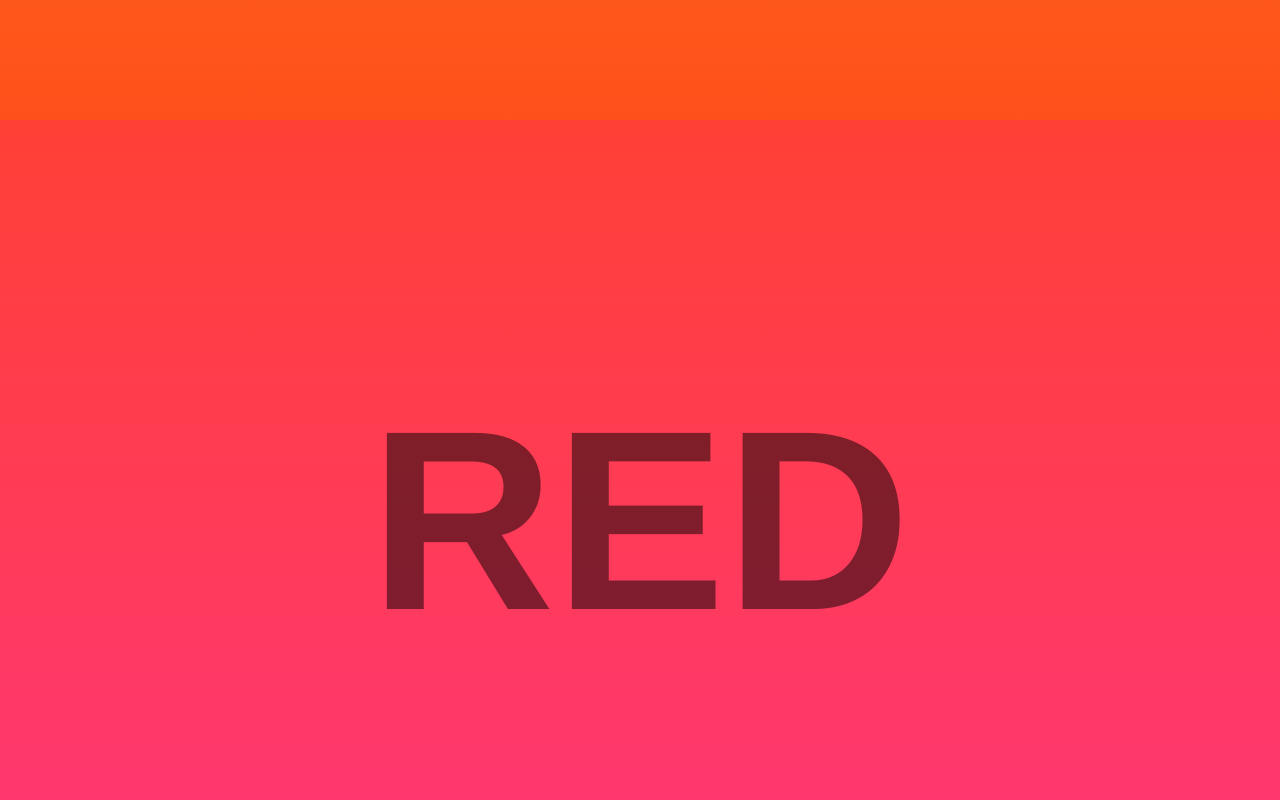
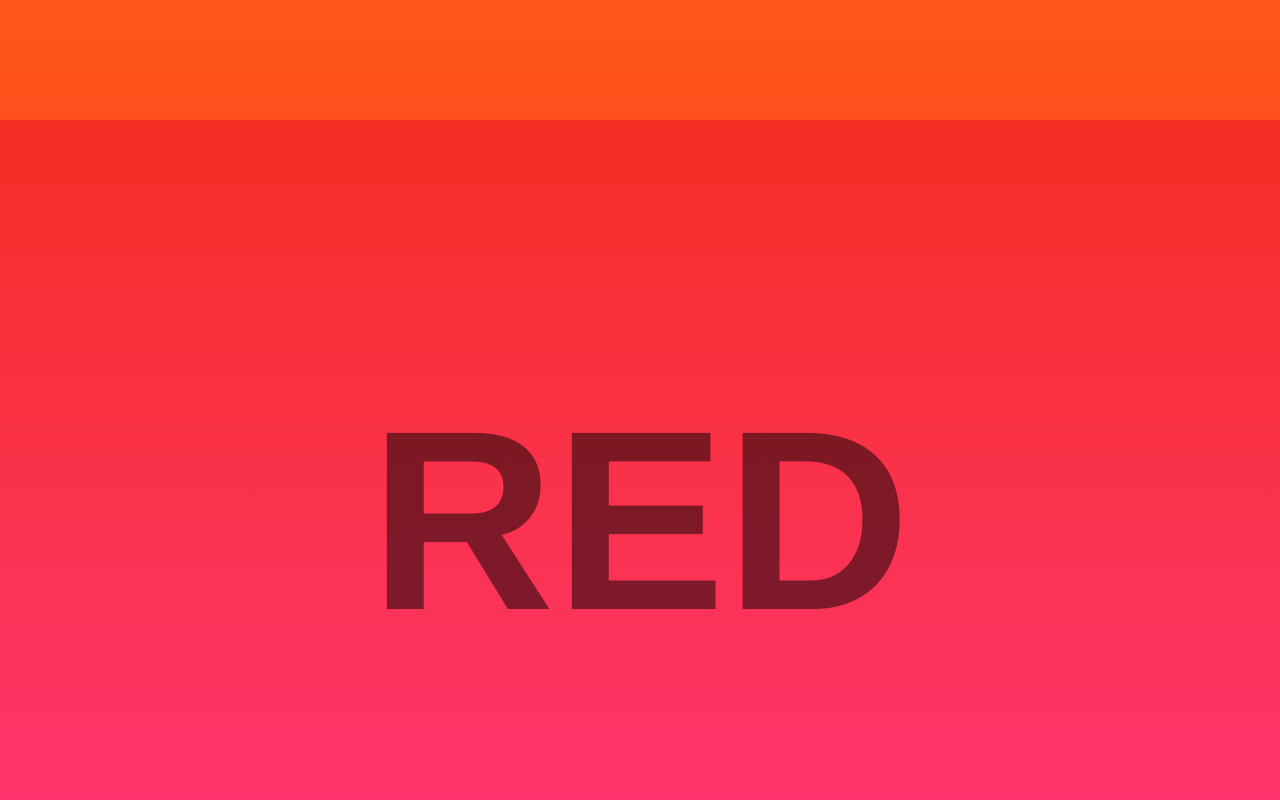
Before and after one commit to mrmrs/gradients, a website: page index.html in a window 1280 px wide. Shown: the part 6280-7080 px from the top of the page. Drawn offline with Linux system fonts and the light colour scheme.

Commit message:
Add some table of contents comments in header. Change base red value.

```diff
--- a/src/gradients.css
+++ b/src/gradients.css
@@ -1,4 +1,25 @@
-/* GRADIENTS */
+/*
+ *
+ * GRADIENTS.CSS
+ * v.1.0.0
+ * @mrmrs
+ *
+ *
+ * - Aqua
+ * - Blue
+ * - Navy
+ * - Teal
+ * - Green
+ * - Lime
+ * - Yellow
+ * - Orange
+ * - Red
+ * - Fuchshia
+ * - Purple
+ * - Maroon
+ *
+ */
+
 
 .aqua-gradient {
   background: rgba(127,219,255,1);
@@ -89,13 +110,13 @@
 }
 
 .red-gradient {
-  background: rgba(255,64,54,1);
-  background: -moz-linear-gradient(top, rgba(255,64,54,1) 0%, rgba(255,54,121,1) 100%);
-  background: -webkit-gradient(left top, left bottom, color-stop(0%, rgba(255,64,54,1)), color-stop(100%, rgba(255,54,121,1)));
-  background: -webkit-linear-gradient(top, rgba(255,64,54,1) 0%, rgba(255,54,121,1) 100%);
-  background: -o-linear-gradient(top, rgba(255,64,54,1) 0%, rgba(255,54,121,1) 100%);
-  background: -ms-linear-gradient(top, rgba(255,64,54,1) 0%, rgba(255,54,121,1) 100%);
-  background: linear-gradient(to bottom, rgba(255,64,54,1) 0%, rgba(255,54,121,1) 100%);
+  background: rgba(246,46,36,1);
+  background: -moz-linear-gradient(top, rgba(246,46,36,1) 0%, rgba(255,54,121,1) 100%);
+  background: -webkit-gradient(left top, left bottom, color-stop(0%, rgba(246,46,36,1)), color-stop(100%, rgba(255,54,121,1)));
+  background: -webkit-linear-gradient(top, rgba(246,46,36,1) 0%, rgba(255,54,121,1) 100%);
+  background: -o-linear-gradient(top, rgba(246,46,36,1) 0%, rgba(255,54,121,1) 100%);
+  background: -ms-linear-gradient(top, rgba(246,46,36,1) 0%, rgba(255,54,121,1) 100%);
+  background: linear-gradient(to bottom, rgba(246,46,36,1) 0%, rgba(255,54,121,1) 100%);
   filter: progid:DXImageTransform.Microsoft.gradient( startColorstr='#ff4036', endColorstr='#ff3679', GradientType=0 );
 }
 
@@ -132,18 +153,3 @@
   background: linear-gradient(to bottom, rgba(204,31,115,1) 0%, rgba(133,20,75,1) 100%);
   filter: progid:DXImageTransform.Microsoft.gradient( startColorstr='#cc1f73', endColorstr='#85144b', GradientType=0 );
 }
-
-// Gray Scale
-
-$white:  #fff;
-c5cacf
-
-$silver: #ddd;
-a3a3a3
-
-
-$gray:   #aaa;
-525252
-
-$black:  #111;
-292929
```
